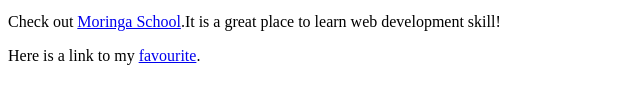
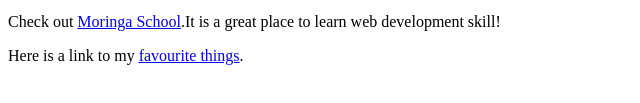
Before and after one commit to Y0ung-bit-svg/Web, a plain HTML site: page my-first-website.html in a window 1280 px wide. Shown: the part 341-444 px from the top of the page, 0-640 px from the left. Drawn offline with Linux system fonts and the light colour scheme.

Commit message:
add inline elements

```diff
--- a/my-first-website.html
+++ b/my-first-website.html
@@ -19,6 +19,6 @@
       <li>And a lot more!</li>
    </ul>
      <p>Check out <a href="http://moringaschool.com/">Moringa School</a>.It is a great place to learn web development skill!</p>
-     <p>Here is a link to my <a href="my-favourite-things.html">favourite</a>.</p>
+     <p>Here is a link to my <a href="my-favourite-things.html">favourite things</a>.</p>
   </body>
 </html>
```
